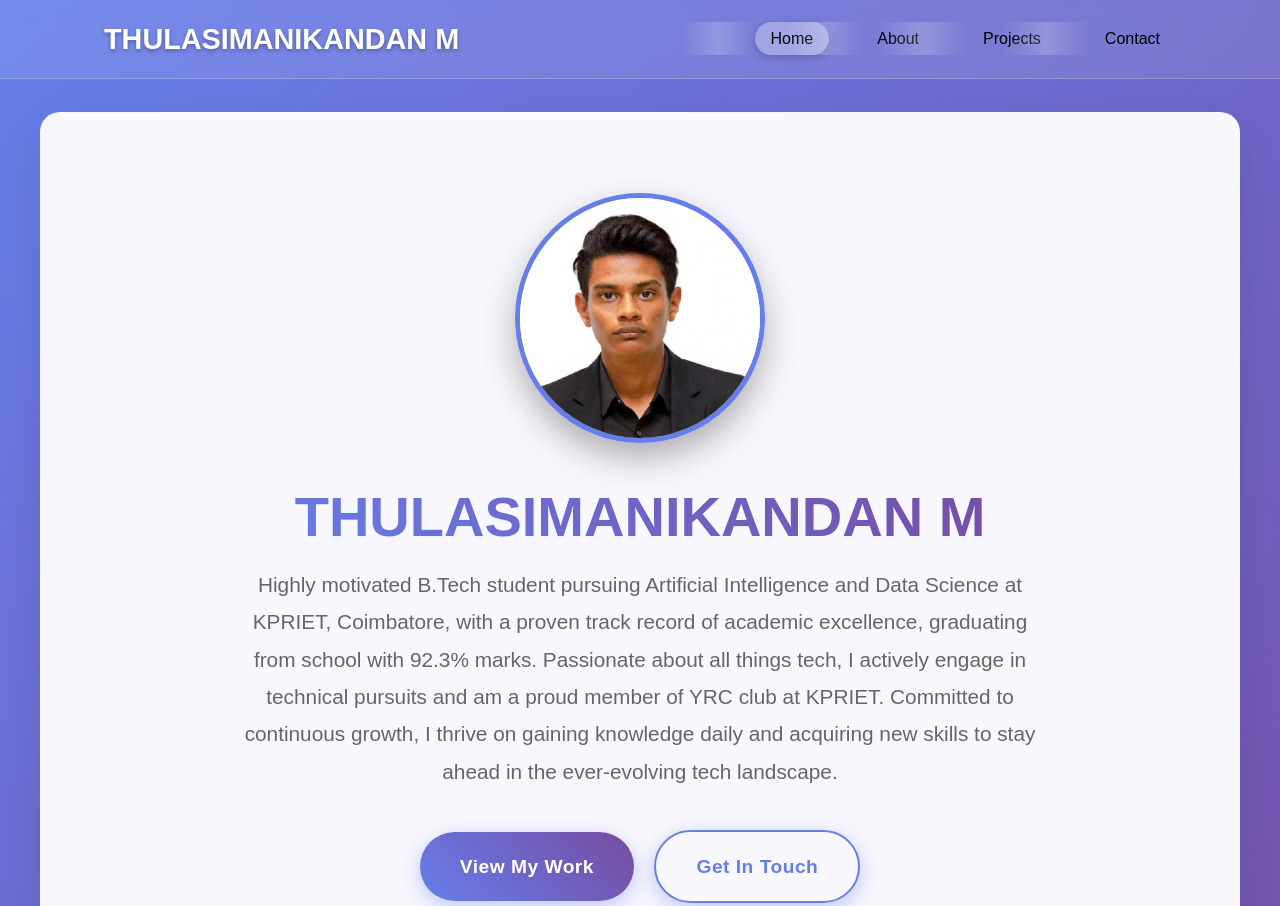
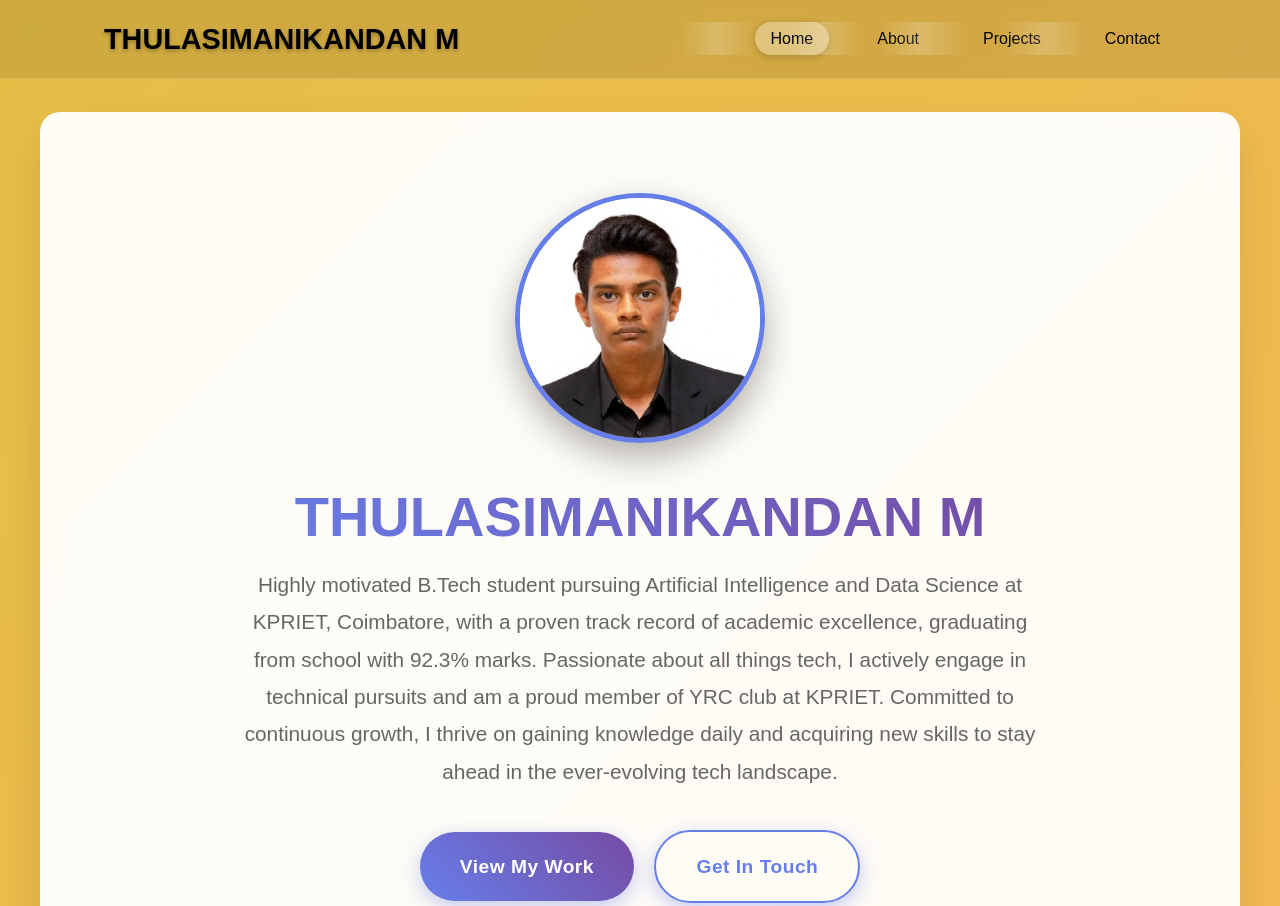
Before and after one commit to THULASI18MANIKANDAN/personal-portfolio, a plain HTML site: page index.html in a window 1280 px wide. Shown: the top 906 px of the page. Drawn offline with Linux system fonts and the light colour scheme.

Commit message:
Update styles.css

```diff
--- a/styles.css
+++ b/styles.css
@@ -15,13 +15,13 @@ body {
     font-family: 'Arial', sans-serif;
     line-height: 1.6;
     color: #333;
-    background: linear-gradient(135deg, #667eea 0%, #764ba2 100%);
+    background: linear-gradient(135deg, #e5be46 0%, #f6b856 100%);
     min-height: 100vh;
 }
 
 /* Header Styles */
 header {
-    background: rgba(255, 255, 255, 0.1);
+    background: rgba(0, 0, 0, 0.1);
     backdrop-filter: blur(10px);
     border-bottom: 1px solid rgba(255, 255, 255, 0.2);
     position: fixed;
@@ -43,7 +43,7 @@ nav {
 .logo {
     font-size: 1.8rem;
     font-weight: bold;
-    color: white;
+    color: rgb(0, 0, 0);
     text-decoration: none;
     text-shadow: 0 2px 4px rgba(0,0,0,0.3);
     transition: all 0.3s ease;
@@ -61,7 +61,7 @@ nav {
 }
 
 .nav-links a {
-    color: black;
+    color: rgb(0, 0, 0);
     text-decoration: none;
     font-weight: 500;
     padding: 0.5rem 1rem;
```
